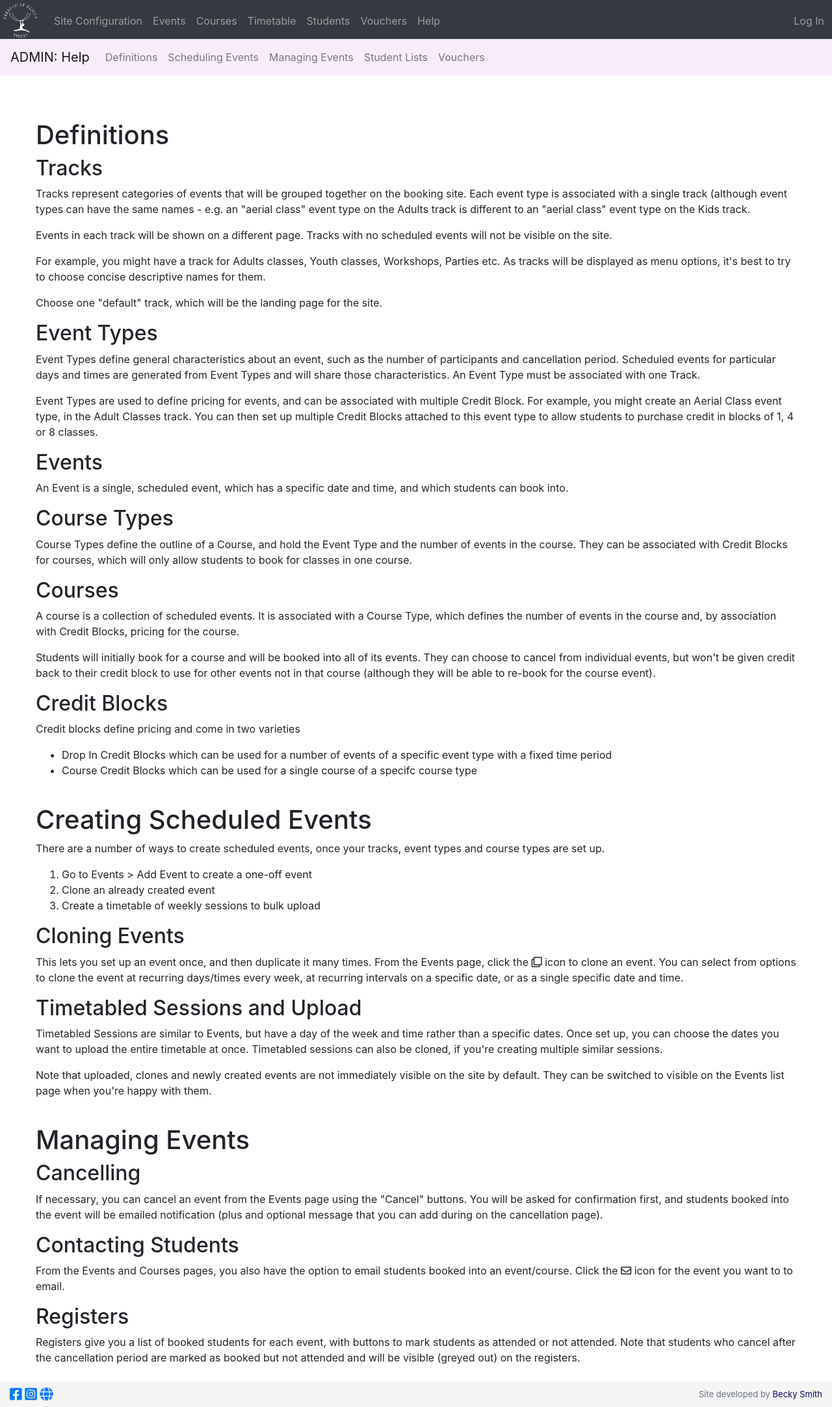
After one commit to rebkwok/freedom_of_flight, a Django app: template templates/studioadmin/help.html in a window 1280 px wide. The commit adds this page. Shown: the whole page at 65% size. Run offline with Django 3.2, Linux system fonts and the light colour scheme; the template is opened without the code that fills it, so the values that code supplies are empty; parts of the project's set-up code (start-up, migrations or seed data) failed here and were passed over; some libraries are stand-ins or nearby versions.

Commit message:
Help pages and fixed top sub navs

```diff
--- a/static/css/custom-v1.1.css
+++ b/static/css/custom-v1.1.css
@@ -28,12 +28,36 @@ body > .container-fluid {
   padding: 60px 25px 0 25px;
 }
 
+.fixed-top.fixed-top-subnav {
+  top: 60px;
+}
+
+.fixed-top.fixed-top-accounts-subnav {
+  top: 120px;
+}
+
+div.subnav {
+  padding-bottom: 60px;
+}
+
 #navbarEventsSubNavContainer {
   background-color: #e3f2fd;
 }
 
 #navbarEventsSubNav > ul > li.nav-item.active > a {
   color: blue;
+}
+
+#navbarCoursesSubNavContainer {
+  background-color: #f0fff0;
+}
+
+#navbarSiteConfigSubNavContainer {
+  background-color: #f7edfa;
+}
+
+#navbarSiteConfigSubNav > ul > li.nav-item.active > a {
+  color: purple;
 }
 
 #navbarCoursesSubNavContainer {
@@ -257,3 +281,10 @@ hr.tooltip-hr {
   padding-top: 0;
   padding-bottom: 0;
 }
+
+div.anchor {
+  display: block;
+  position: relative;
+  top: -100px;
+  visibility: hidden;
+}
--- a/templates/account/base.html
+++ b/templates/account/base.html
@@ -1,7 +1,6 @@
 {% extends "base.html" %}
 
 {% block precontent %}
-    {{ block.super }}
     {% include 'accounts/includes/account_nav.html' %}
 {% endblock %}
 
--- a/templates/accounts/includes/account_nav.html
+++ b/templates/accounts/includes/account_nav.html
@@ -1,4 +1,4 @@
-<nav class="navbar navbar-expand-lg navbar-light bg-light">
+<nav class="navbar fixed-top fixed-top-subnav navbar-expand-lg navbar-light bg-light">
   <a class="navbar-brand" href="#">Account</a>
   <button class="navbar-toggler" type="button" data-toggle="collapse" data-target="#navbarNav" aria-controls="navbarNav" aria-expanded="false" aria-label="Toggle navigation">
     <span class="navbar-toggler-icon"></span>
@@ -30,3 +30,4 @@
     </ul>
   </div>
 </nav>
+    <h1>Freedom of Flight Aerial</h1>
--- a/templates/studioadmin/base.html
+++ b/templates/studioadmin/base.html
@@ -3,12 +3,13 @@
 {% block navbar %}
     <div class="collapse navbar-collapse" id="navbarCollapse">
         <ul class="navbar-nav mr-auto">
-            <li class="nav-item"><a class="nav-link" href="#">Site Configuration</a></li>
+            <li class="nav-item"><a class="nav-link" href="{% url 'studioadmin:tracks' %}">Site Configuration</a></li>
             <li class="nav-item"><a class="nav-link" href="{% url 'studioadmin:events' %}">Events</a></li>
             <li class="nav-item"><a class="nav-link" href="{% url 'studioadmin:courses' %}">Courses</a></li>
             <li class="nav-item"><a class="nav-link" href="{% url 'studioadmin:timetable' %}">Timetable</a></li>
             <li class="nav-item"><a class="nav-link" href="#">Students</a></li>
             <li class="nav-item"><a class="nav-link" href="#">Vouchers</a></li>
+            <li class="nav-item"><a class="nav-link" href="{% url 'studioadmin:help' %}">Help</a></li>
         </ul>
 
       <span class="float-right">
--- a/templates/studioadmin/cancel_event.html
+++ b/templates/studioadmin/cancel_event.html
@@ -9,7 +9,6 @@
 {% block content %}
 
 <div class="pt-4">
-
     <h2>Cancelling {{ event }}</h2>
 
     {%  if event_is_part_of_course %}
--- a/templates/studioadmin/courses.html
+++ b/templates/studioadmin/courses.html
@@ -7,6 +7,7 @@
 {% endblock %}
 
 {% block content %}
+    <h1>Courses</h1>
     <nav>
         <div class="nav nav-tabs" id="courseTrackTabs" role="tablist">
             {% for track_obj in track_courses %}
--- a/templates/studioadmin/events.html
+++ b/templates/studioadmin/events.html
@@ -7,6 +7,8 @@
 {% endblock %}
 
 {% block content %}
+<div class="admincontent">
+    <h1>Scheduled Events</h1>
     <nav>
         <div class="nav nav-tabs" id="eventsTrackTabs" role="tablist">
             {% for track_obj in track_events %}
@@ -96,7 +98,7 @@
 {% else %}
 <p>No events created yet</p>
 {% endif %}
-
+</div>
 {% endblock content %}
 
 {% block extra_js %}
--- /dev/null
+++ b/templates/studioadmin/help.html
@@ -0,0 +1,124 @@
+{%  extends "studioadmin/base.html" %}
+
+{% load static %}
+
+{% block precontent %}
+    {%  include "studioadmin/includes/help_subnav.html" %}
+{% endblock %}
+
+{% block content %}
+    <div class="container-fluid pt-3">
+    <div class="anchor" id="definitions"> anchor</div>
+    <h1 class="mt-4">Definitions</h1>
+
+    <h2>Tracks</h2>
+    <p>
+        Tracks represent categories of events that will be grouped together on the booking site.
+        Each event type is associated with a single track (although event types can have the same names - e.g. an
+        "aerial class" event type on the Adults track is different to an "aerial class" event type on the Kids track.
+
+    <p>Events in each track will be shown on a different page.  Tracks with no scheduled events will not be visible on the site.</p>
+        For example, you might have a track for Adults classes, Youth classes, Workshops, Parties etc.  As tracks
+        will be displayed as menu options, it's best to try to choose concise descriptive names for them.
+    </p>
+    <p>
+        Choose one "default" track, which will be the landing page for the site.
+    </p>
+
+    <h2>Event Types</h2>
+    <p>
+    Event Types define general characteristics about an event, such as the number of participants and cancellation period.
+    Scheduled events for particular days and times are generated from Event Types and will share those characteristics.  An
+    Event Type must be associated with one Track.
+    </p>
+    <p>
+    Event Types are used to define pricing for events, and can be associated with multiple Credit Block.
+    For example, you might create an Aerial Class event type, in the Adult Classes track.  You can then set up
+    multiple Credit Blocks attached to this event type to allow students to purchase credit in blocks of 1, 4 or 8 classes.
+    </p>
+
+    <h2>Events</h2>
+    <p>
+    An Event is a single, scheduled event, which has a specific date and time, and which students can book into.
+    </p>
+
+    <h2>Course Types</h2>
+    <p>
+        Course Types define the outline of a Course, and hold the Event Type and the number of events in the course.
+        They can be associated with Credit Blocks for courses, which will only allow students to book for classes in
+        one course.
+    </p>
+
+    <h2>Courses</h2>
+    <p>
+        A course is a collection of scheduled events.  It is associated with a Course Type, which defines the number of events
+        in the course and, by association with Credit Blocks, pricing for the course.
+    </p>
+    <p>
+        Students will initially book for a course and will be booked into all of its events.  They can choose to
+        cancel from individual events, but won't be given credit back to their credit block to use for other events
+        not in that course (although they will be able to re-book for the course event).
+    </p>
+
+    <h2>Credit Blocks</h2>
+    <p>
+        Credit blocks define pricing and come in two varieties
+        <ul>
+            <li>Drop In Credit Blocks which can be used for a number of events of a specific event type with a fixed time period</li>
+            <li>Course Credit Blocks which can be used for a single course of a specifc course type</li>
+        </ul>
+    </p>
+
+    <div class="anchor" id="scheduling">Scheduling anchor</div>
+    <h1>Creating Scheduled Events</h1>
+    <p>
+        There are a number of ways to create scheduled events, once your tracks, event types and course types
+        are set up.
+        <ol>
+            <li>Go to Events > Add Event to create a one-off event</li>
+            <li>Clone an already created event</li>
+            <li>Create a timetable of weekly sessions to bulk upload</li>
+        </ol>
+    </p>
+
+    <h2>Cloning Events</h2>
+    <p>
+        This lets you set up an event once, and then duplicate it many times.  From the Events page, click the <i class="far fa-clone"></i> icon
+        to clone an event.  You can select from options to clone
+        the event at recurring days/times every week, at recurring intervals on a specific date, or as a single specific
+        date and time.
+    </p>
+
+    <h2>Timetabled Sessions and Upload</h2>
+    <p>
+        Timetabled Sessions are similar to Events, but have a day of the week and time rather than a specific dates.
+        Once set up, you can choose the dates you want to upload the entire timetable at once.
+        Timetabled sessions can also be cloned, if you're creating multiple similar sessions.
+    </p>
+
+    <p>
+        Note that uploaded, clones and newly created events are not immediately visible on the site by default.
+        They can be switched to visible on the Events list page when you're happy with them.
+    </p>
+
+    <div class="anchor" id="managing">anchor</div>
+    <h1>Managing Events</h1>
+    <h2>Cancelling</h2>
+    <p>
+        If necessary, you can cancel an event from the Events page using the "Cancel" buttons.  You will be asked for
+        confirmation first, and students booked into the event will be emailed notification (plus and optional
+        message that you can add during on the cancellation page).
+    </p>
+
+    <h2>Contacting Students</h2>
+    <p>From the Events and Courses pages, you also have the option to email students booked into an event/course.
+        Click the <i class="far fa-envelope"></i> icon for the event you want to to email.
+    </p>
+
+    <h2>Registers</h2>
+    <p>Registers give you a list of booked students for each event, with buttons to mark students as attended or
+        not attended.  Note that students who cancel after the cancellation period are marked as booked but
+        not attended and will be visible (greyed out) on the registers.
+    </p>
+    </div>
+{% endblock content %}
--- a/templates/studioadmin/includes/courses_subnav.html
+++ b/templates/studioadmin/includes/courses_subnav.html
@@ -1,5 +1,5 @@
-<div class="container-fluid">
-<nav class="navbar navbar-expand-lg navbar-light" id="navbarCoursesSubNavContainer">
+<div class="subnav">
+<nav class="navbar fixed-top fixed-top-subnav navbar-expand-lg navbar-light" id="navbarCoursesSubNavContainer">
   <a class="navbar-brand" href="#">ADMIN: Courses</a>
   <button class="navbar-toggler" type="button" data-toggle="collapse" data-target="#navbarCoursesSubNav" aria-controls="navbarNav" aria-expanded="false" aria-label="Toggle navigation">
     <span class="navbar-toggler-icon"></span>
--- a/templates/studioadmin/includes/events_subnav.html
+++ b/templates/studioadmin/includes/events_subnav.html
@@ -1,5 +1,5 @@
-<div class="container-fluid">
-<nav class="navbar navbar-expand-lg navbar-light" id="navbarEventsSubNavContainer">
+<div class="subnav">
+<nav class="navbar fixed-top fixed-top-subnav navbar-expand-lg navbar-light" id="navbarEventsSubNavContainer">
   <a class="navbar-brand" href="#">ADMIN: Events</a>
   <button class="navbar-toggler" type="button" data-toggle="collapse" data-target="#navbarEventsSubNav" aria-controls="navbarNav" aria-expanded="false" aria-label="Toggle navigation">
     <span class="navbar-toggler-icon"></span>
@@ -19,3 +19,4 @@
   </div>
 </nav>
 </div>
+<div class="anchor"></div>
--- /dev/null
+++ b/templates/studioadmin/includes/help_subnav.html
@@ -0,0 +1,27 @@
+<div class="subnav">
+<nav class="navbar fixed-top fixed-top-subnav pt-8 navbar-expand-lg navbar-light" id="navbarSiteConfigSubNavContainer">
+  <a class="navbar-brand" href="#">ADMIN: Help</a>
+  <button class="navbar-toggler" type="button" data-toggle="collapse" data-target="#navbarSiteConfigSubNav" aria-controls="navbarNav" aria-expanded="false" aria-label="Toggle navigation">
+    <span class="navbar-toggler-icon"></span>
+  </button>
+  <div class="collapse navbar-collapse" id="navbarSiteConfigSubNav">
+    <ul class="navbar-nav">
+      <li class="nav-item">
+          <a class="nav-link" href="#definitions">Definitions</a>
+      </li>
+      <li class="nav-item">
+          <a class="nav-link" href="#scheduling">Scheduling Events</a>
+      </li>
+      <li class="nav-item">
+          <a class="nav-link" href="#managing">Managing Events</a>
+      </li>
+      <li class="nav-item">
+          <a class="nav-link" href="#students">Student Lists</a>
+      </li>
+      <li class="nav-item">
+          <a class="nav-link" href="#vouchers">Vouchers</a>
+      </li>
+    </ul>
+  </div>
+</nav>
+</div>
--- a/templates/studioadmin/includes/timetable_subnav.html
+++ b/templates/studioadmin/includes/timetable_subnav.html
@@ -1,5 +1,5 @@
-<div class="container-fluid">
-<nav class="navbar navbar-expand-lg navbar-light" id="navbarTimetableSubNavContainer">
+<div class="subnav">
+<nav class="navbar fixed-top fixed-top-subnav navbar-expand-lg navbar-light" id="navbarTimetableSubNavContainer">
   <a class="navbar-brand" href="#">ADMIN: Timetable</a>
   <button class="navbar-toggler" type="button" data-toggle="collapse" data-target="#navbarTimetableSubNav" aria-controls="navbarNav" aria-expanded="false" aria-label="Toggle navigation">
     <span class="navbar-toggler-icon"></span>
--- a/templates/studioadmin/registers.html
+++ b/templates/studioadmin/registers.html
@@ -7,6 +7,7 @@
 {% endblock %}
 
 {% block content %}
+    <h1>Registers</h1>
     <nav>
         <div class="nav nav-tabs" id="eventsTrackTabs" role="tablist">
             {% for track_obj in track_events %}
```
